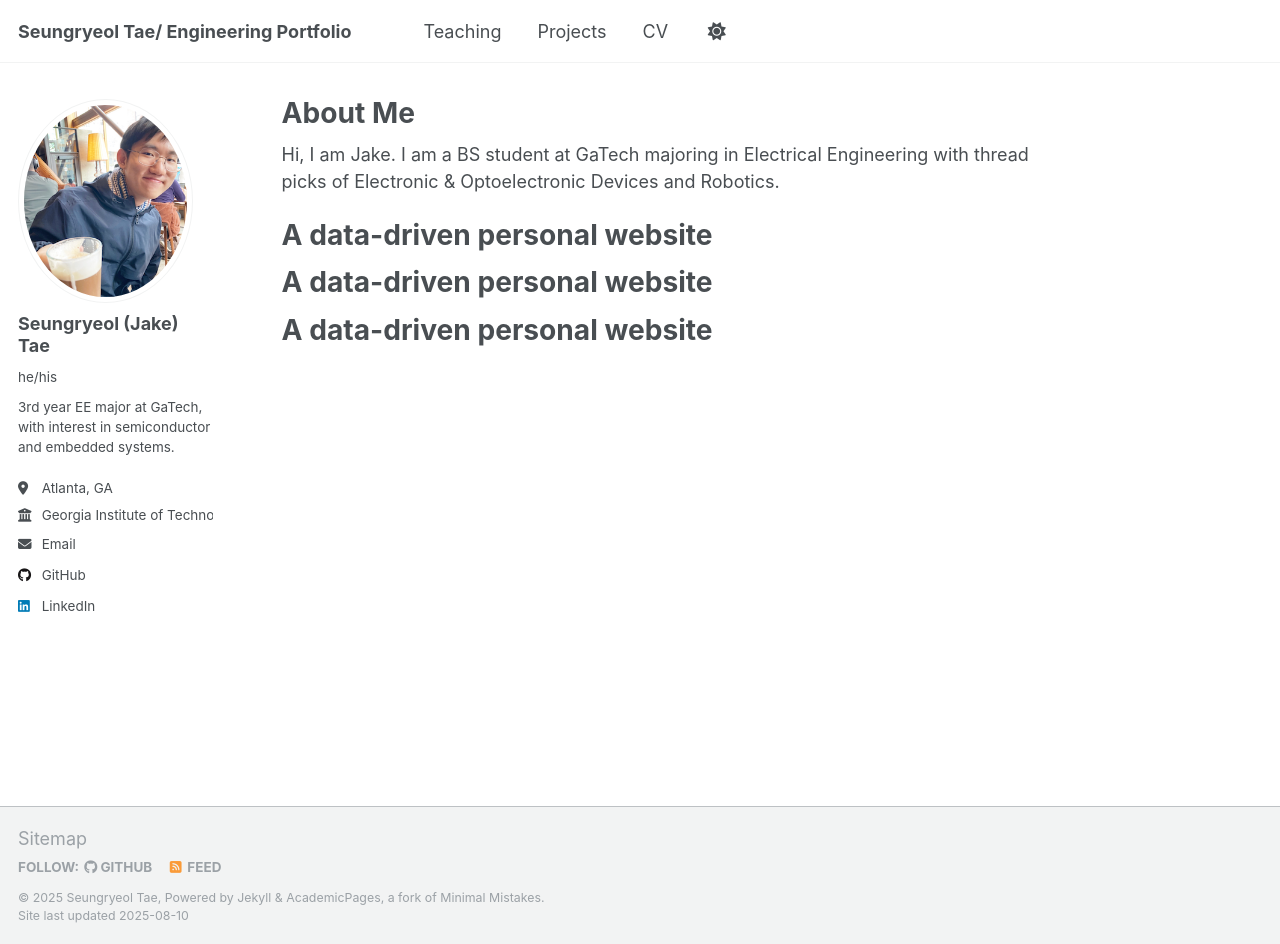
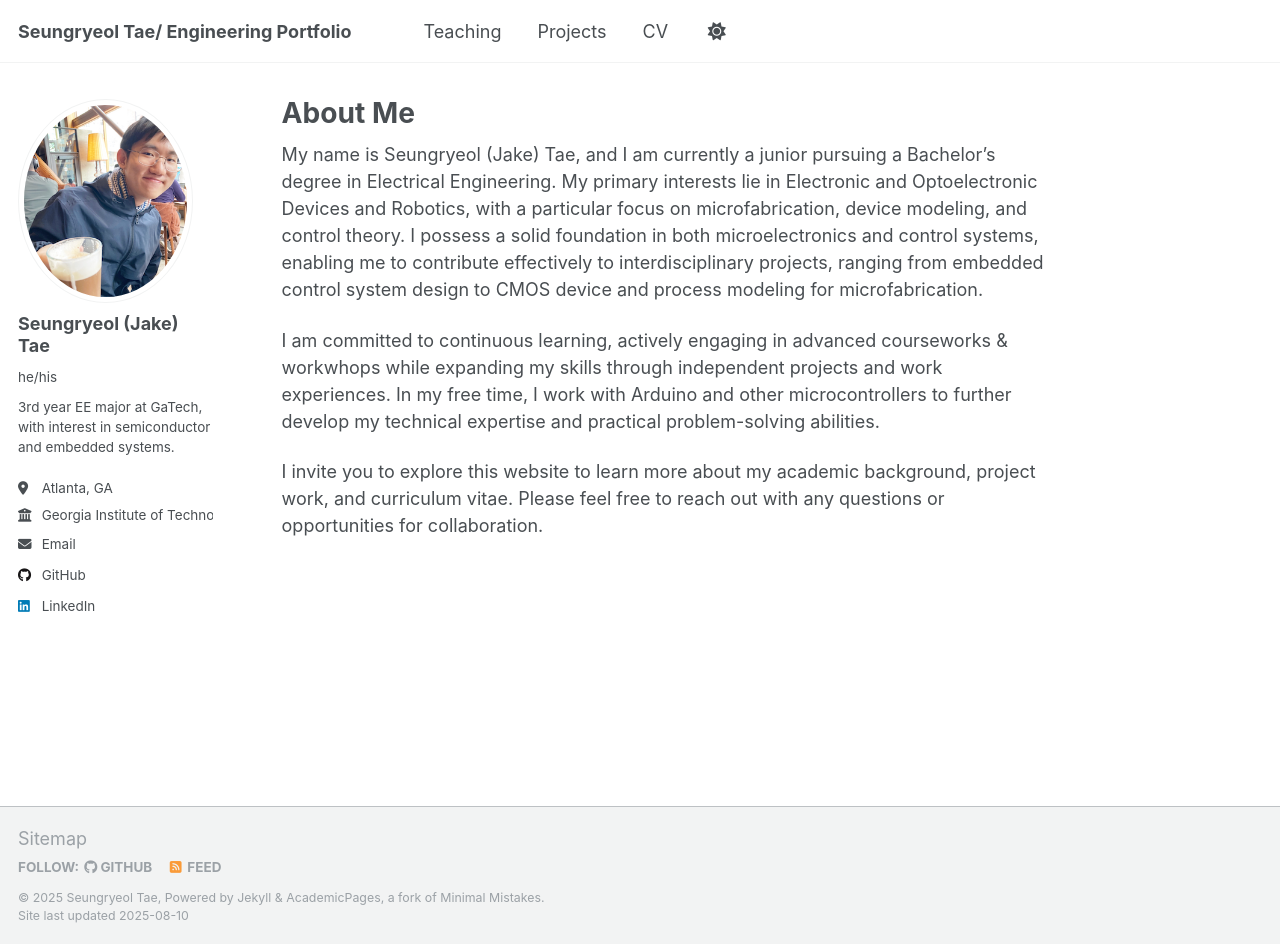
Before and after one commit to SR-Tae/stae6, a Jekyll site: the page built from _pages/about.md, in a window 1280 px wide and 944 px high. Built offline with Jekyll 4.4.1, drawn with Linux system fonts in a browser that asks for light colours; a script that is not in the unit is left out.

Commit message:
about me

```diff
--- a/_pages/about.md
+++ b/_pages/about.md
@@ -7,15 +7,8 @@ redirect_from:
   - /about.html
 ---
 
-Hi, I am Jake. I am a BS student at GaTech majoring in Electrical Engineering with thread picks of Electronic & Optoelectronic Devices and Robotics.
+My name is Seungryeol (Jake) Tae, and I am currently a junior pursuing a Bachelor’s degree in Electrical Engineering. My primary interests lie in Electronic and Optoelectronic Devices and Robotics, with a particular focus on microfabrication, device modeling, and control theory. I possess a solid foundation in both microelectronics and control systems, enabling me to contribute effectively to interdisciplinary projects, ranging from embedded control system design to CMOS device and process modeling for microfabrication.
 
-A data-driven personal website
-======
+I am committed to continuous learning, actively engaging in advanced courseworks & workwhops while expanding my skills through independent projects and work experiences. In my free time, I work with Arduino and other microcontrollers to further develop my technical expertise and practical problem-solving abilities.
 
-
-A data-driven personal website
-======
-
-
-A data-driven personal website
-======
+I invite you to explore this website to learn more about my academic background, project work, and curriculum vitae. Please feel free to reach out with any questions or opportunities for collaboration.
```
